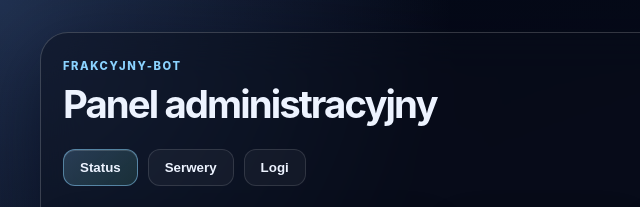
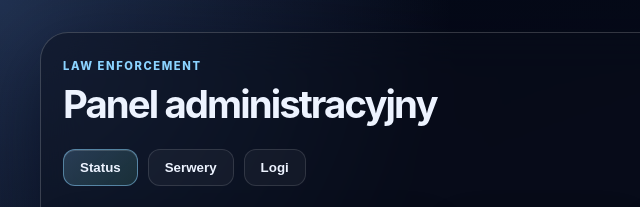
Before and after one commit to AcJochym/discord-awans-bot, a website: page dashboard.html in a window 1280 px wide. Shown: the top 207 px of the page, 0-640 px from the left. Drawn offline with Linux system fonts and the light colour scheme; no server answers.

Commit message:
Rename dashboard panel to Law Enforcement Panel

```diff
--- a/dashboard.html
+++ b/dashboard.html
@@ -3,14 +3,14 @@
   <head>
     <meta charset="UTF-8" />
     <meta name="viewport" content="width=device-width, initial-scale=1.0" />
-    <title>frakcyjny-bot Panel</title>
+    <title>Law Enforcement Panel</title>
     <link rel="stylesheet" href="/dashboard.css" />
   </head>
   <body>
     <div class="dashboard-shell">
       <header class="topbar">
         <div>
-          <p class="eyebrow">frakcyjny-bot</p>
+          <p class="eyebrow">Law Enforcement</p>
           <h1>Panel administracyjny</h1>
         </div>
         <span id="statusBadge" class="status-badge loading">Ładowanie...</span>
```
